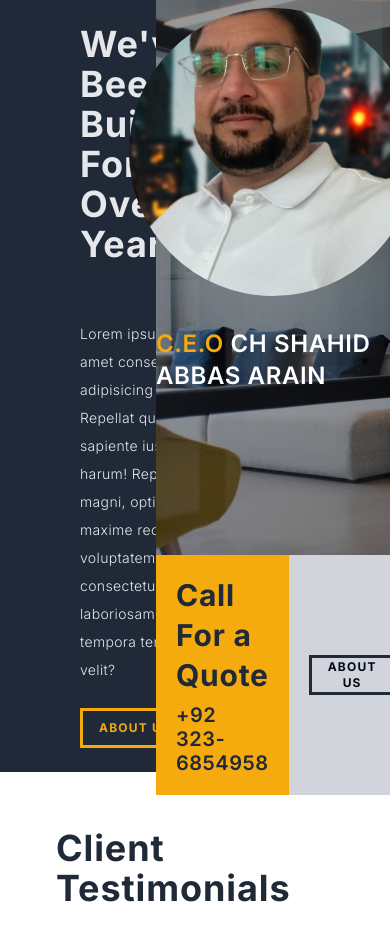
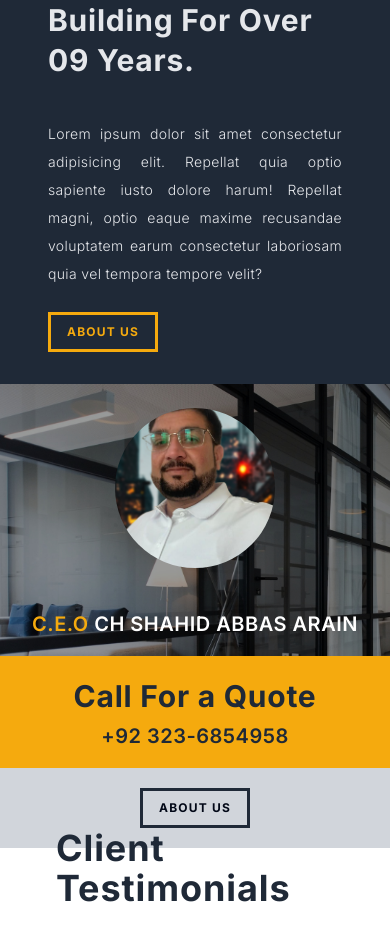
Before and after one commit to aliihaiderr/construction-landing-page, a Next.js app: page / in a window 390 px wide. Shown: the part 3480-4420 px from the top of the page. Built offline with nearby package versions, Linux system fonts and the light colour scheme.

Commit message:
About page responsiveness

```diff
--- a/src/components/About.tsx
+++ b/src/components/About.tsx
@@ -1,55 +1,62 @@
-import React from 'react'
-import { Button } from "@/components/ui/button"
-import Image from 'next/image'
-
+import React from "react";
+import { Button } from "@/components/ui/button";
+import Image from "next/image";
 
 const About = () => {
   return (
-    <div className='flex h-screen'>
-
+    <div className="lg:flex h-screen">
       {/* Left side Panel */}
-      <div className='w-2/5 p-12 flex flex-col items-baseline bg-gray-800'>
-        <div className='pt-12 pl-8 pr-8 flex flex-col'>
-            <h2 className="scroll-m-20 pb-2 font-bold text-4xl text-gray-200 tracking-wide leading-10 transition-colors first:mt-0">
+      <div className="max-w-full py-8 lg:w-2/5 lg: p-12 flex flex-col items-baseline bg-gray-800">
+        <div className="flex flex-col gap-y-10 lg:p-8">
+          <h2 className="scroll-m-20 font-bold text-3xl lg:text-4xl text-gray-200 tracking-wide leading-10 transition-colors first:mt-0">
             We&#39;ve Been Building For Over 09 Years.
           </h2>
-            <div className='flex gap-8 mt-12'>
           <div>
-                <p className="leading-7 [&:not(:first-child)]:mt-2 mb-6 text-gray-200 font-light text-sm tracking-wide">
-                  Lorem ipsum dolor sit amet consectetur adipisicing elit. Repellat quia optio sapiente iusto dolore harum! Repellat magni, optio eaque maxime recusandae voluptatem earum consectetur laboriosam quia vel tempora tempore velit?
+            <p className="leading-7 [&:not(:first-child)] mb-6 text-gray-200 font-light text-sm text-justify tracking-wide">
+              Lorem ipsum dolor sit amet consectetur adipisicing elit. Repellat
+              quia optio sapiente iusto dolore harum! Repellat magni, optio
+              eaque maxime recusandae voluptatem earum consectetur laboriosam
+              quia vel tempora tempore velit?
             </p>
             <Button variant="outlineorng">ABOUT US</Button>
           </div>
         </div>
       </div>
-      </div>
 
       {/* Right Side Panel  */}
-      <div className='w-3/5 bg-ceo-bg bg-cover'>
-        {/* <div className='flex justify-center rounded-full'>
-
-        </div> */}
-        <div className="flex flex-col justify-center items-center mt-20">
-          <div className="w-72 h-72 rounded-full overflow-hidden">
-            <Image src='/assets/ceo.png' width={320} height={320}  alt='ceo-image' className="object-cover w-full h-full"/>
+      <div className="max-w-full lg:w-3/5 bg-ceo-bg bg-cover">
+        <div className="flex flex-col justify-center items-center lg:mt-14">
+          <div className="w-40 h-40 lg:w-72 lg:h-72 mt-6 rounded-full overflow-hidden">
+            <Image
+              src="/assets/ceo.png"
+              width={320}
+              height={320}
+              alt="ceo-image"
+              className="object-cover w-full h-full"
+            />
           </div>
-          <div className='mt-8'>
-            <h2 className="scroll-m-20 font-semibold text-2xl text-white tracking-wide leading-8 transition-colors first:mt-0"><span className='text-[#F5AA0E]'>C.E.O </span>CH SHAHID ABBAS ARAIN</h2>
+          <div className="mt-6">
+            <h2 className="scroll-m-20 p-4 font-semibold text-xl lg:text-2xl text-white tracking-wide leading-8 transition-colors first:mt-0">
+              <span className="text-[#F5AA0E]">C.E.O </span>CH SHAHID ABBAS ARAIN
+            </h2>
           </div>
         </div>
-        <div className='flex mt-[163px]'>
-            <div className='flex flex-col justify-center items-center bg-[#F5AA0E] text-gray-800 p-5 flex-auto'>
-              <h2 className="scroll-m-20 pb-2 font-bold text-3xl tracking-wide leading-10 transition-colors first:mt-0">Call For a Quote</h2>
-              <h3 className='scroll-m-20 font-semibold text-xl tracking-wide leading-6 transition-colors first:mt-0'>+92 323-6854958</h3>
+        <div className="flex flex-col lg:flex-row lg:mt-[127px]">
+          <div className="flex flex-col justify-center items-center bg-[#F5AA0E] text-gray-800 p-5 flex-auto">
+            <h2 className="scroll-m-20 pb-2 font-bold text-3xl tracking-wide leading-10 transition-colors first:mt-0">
+              Call For a Quote
+            </h2>
+            <h3 className="scroll-m-20 font-semibold text-xl tracking-wide leading-6 transition-colors first:mt-0">
+              +92 323-6854958
+            </h3>
           </div>
-            <div className='flex justify-center items-center bg-gray-300 p-5 flex-auto'>
+          <div className="flex justify-center items-center bg-gray-300 p-5 flex-auto">
             <Button variant="outline">ABOUT US</Button>
           </div>
         </div>
       </div>
+    </div>
+  );
+};
 
-    </div>
-  )
-}
-
-export default About
+export default About;
```
Lines whose indentation alone changed are shown as unchanged.
